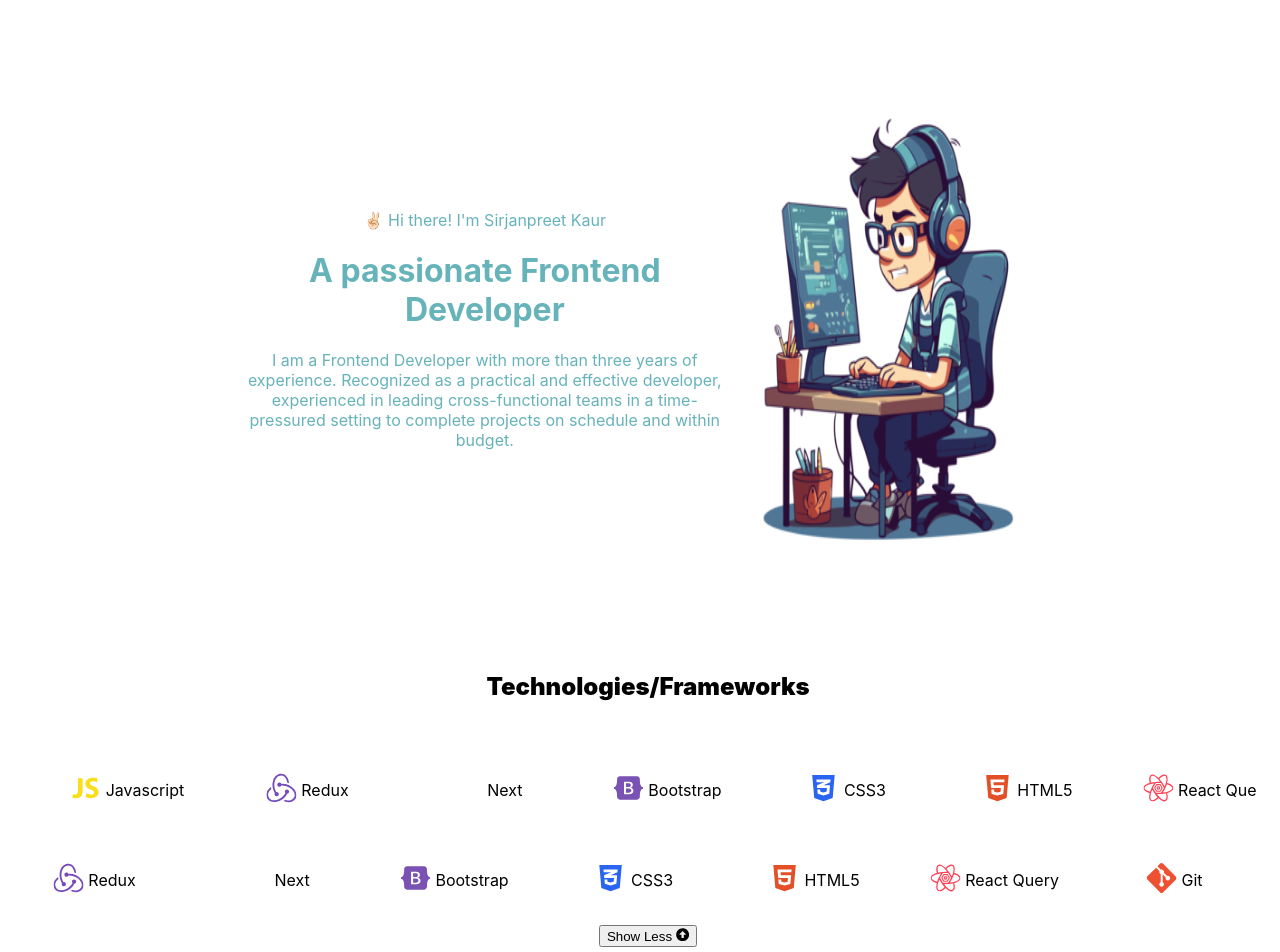
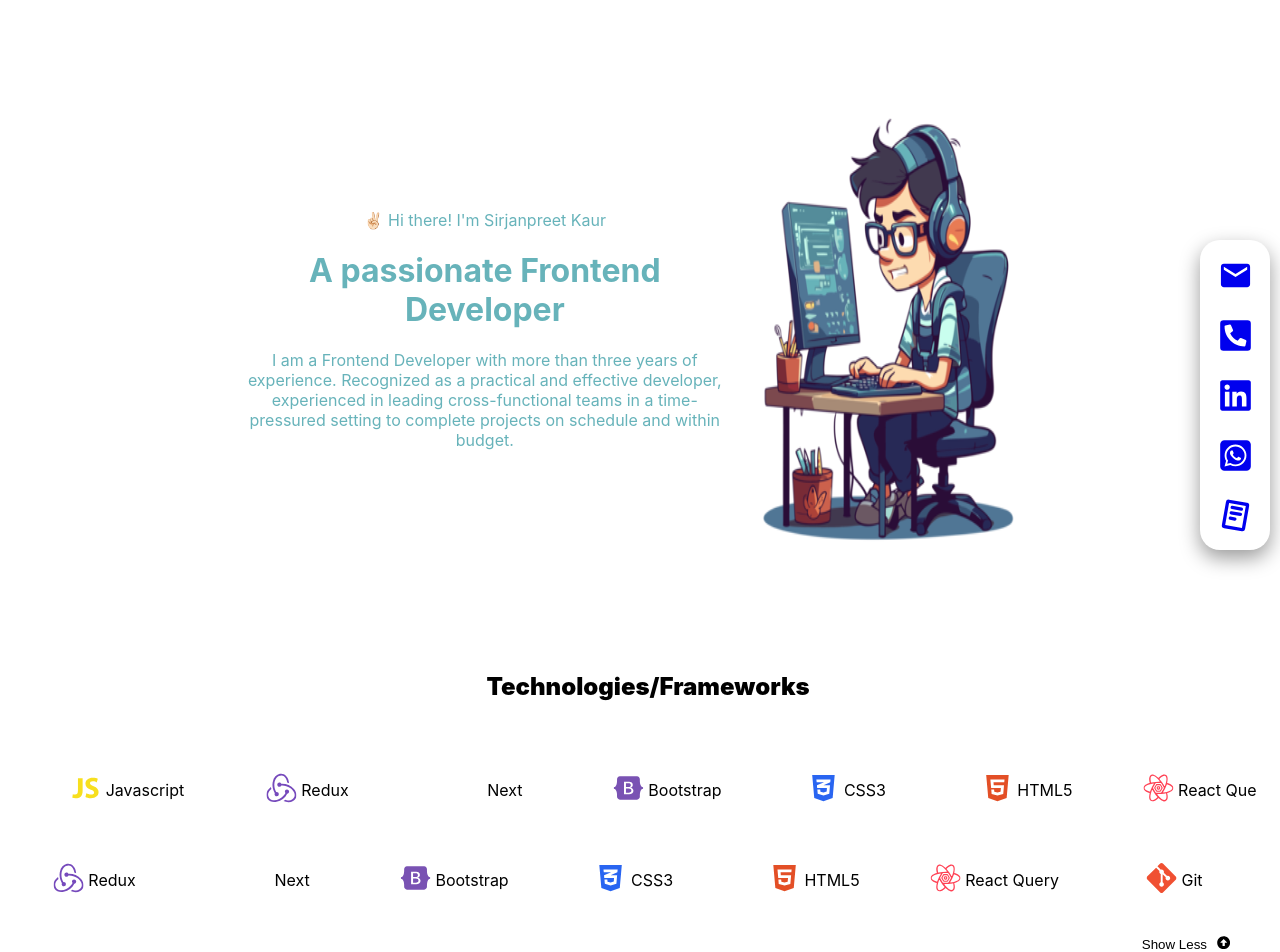
Before and after one commit to Sirjanpreetkaur/my-portfolio, a React (Create React App) app: page / in a window 1280 px wide. Shown: the top 952 px of the page. Built offline with nearby package versions, Linux system fonts and the light colour scheme.

Commit message:
static part componentadded

```diff
--- a/src/assets/css/portfolio.css
+++ b/src/assets/css/portfolio.css
@@ -320,3 +320,85 @@
     border-bottom-left-radius: 0;
     border-bottom-right-radius: 0;
 }
+/* static part */
+.static_part {
+    position: fixed;
+    right: 10px;
+    top: 30%;
+}
+
+.address-container address a,
+.address-container address p {
+    align-items: center;
+    background-color: var(--background-primary);
+    border-radius: 20px;
+    display: flex;
+    height: 50px;
+    justify-content: center;
+    width: 50px;
+}
+
+.address-container address a svg {
+    width: 35px;
+    height: 35px;
+}
+
+.address-container,
+.contact {
+    align-items: center;
+    display: flex;
+    justify-content: center;
+}
+
+address {
+    color: #fff;
+    display: flex;
+    flex-direction: column;
+    flex-wrap: wrap;
+    font-size: 20px;
+    font-weight: 700;
+    gap: 10px;
+    justify-content: space-around;
+    margin: 0;
+    padding: 0;
+    text-align: left;
+}
+
+.contact_details {
+    border-radius: 20px;
+    box-shadow: 0 8px 20px #0006;
+    display: flex;
+    padding: 10px;
+    width: fit-content;
+}
+
+.toggle_text {
+    display: flex;
+    justify-content: flex-end;
+    margin-top: 10px;
+    width: 100%;
+}
+
+.toggle_text button {
+    background-color: initial;
+    border: none;
+    color: var(--color-primary);
+    font-weight: 500;
+    outline: none;
+}
+
+.toggle_text button svg {
+    margin-left: 6px;
+}
+
+.static_content {
+    display: flex;
+    flex-wrap: wrap;
+    gap: 20px;
+    width: 100%;
+}
+.nav_list.theme {
+    position: relative;
+    right: -160px;
+    width: 56px;
+}
--- /dev/null
+++ b/src/components/staticPart.js
@@ -0,0 +1,49 @@
+import React from 'react'
+import ResumeCV from "../assets/pdf/resume.pdf"
+import { MdEmail } from "react-icons/md";
+import { FaPhoneSquareAlt } from "react-icons/fa";
+import { FaLinkedin } from "react-icons/fa";
+import { FaSquareWhatsapp } from "react-icons/fa6";
+import { PiReadCvLogoBold } from "react-icons/pi";
+
+const StaticPart = () => {
+  const downloadPDF = async (pdfUrl) => {
+    try {
+      const response = await fetch(pdfUrl);
+      const blob = await response.blob();
+      const url = window.URL.createObjectURL(new Blob([blob]));
+      const link = document.createElement('a');
+      link.href = url;
+      const timestamp = new Date().getTime();
+      link.setAttribute('download', `${"resume"}_${timestamp}.pdf`);
+      document.body.appendChild(link);
+      link.click();
+      link.parentNode.removeChild(link);
+    } catch (error) {
+      console.error('Error downloading the PDF:', error);
+    }
+  };
+  return (
+    <div class="static_part">
+      <div class="contact_details">
+        <div class="address-container">
+          <address>
+            <a href="mailto:sirjanpreetkaur43@gmail.com"><MdEmail /></a>
+            <a href="tel:+919876491014"><FaPhoneSquareAlt/></a>
+            <a href="https://www.linkedin.com/in/sirjanpreet-kaur-aa262320b/"><FaLinkedin/></a>
+            <a href="https://api.whatsapp.com/send/?phone=9876491014&amp;text=Hi&amp;type=phone_number&amp;app_absent=0"><FaSquareWhatsapp/></a>
+            <a href='javascript:void(0)' onClick={(e) => {
+              e.preventDefault();
+              downloadPDF(ResumeCV)
+              }}>
+               <PiReadCvLogoBold/>
+            </a>
+          </address>
+        </div>
+      </div>
+    </div>
+
+  )
+}
+
+export default StaticPart
--- a/src/pages/index.js
+++ b/src/pages/index.js
@@ -4,6 +4,7 @@ import Skills from "../components/skills";
 import Resume from "../components/resume";
 import Experience from "../components/experience";
 import Projects from "../components/projects";
+import StaticPart from "../components/staticPart";
 
 const PortfolioWebsite = () => {
   return (
@@ -15,6 +16,7 @@ const PortfolioWebsite = () => {
         <Resume />
       </div>
       <Projects/>
+      <StaticPart/>
     </div>
   );
 };
```
